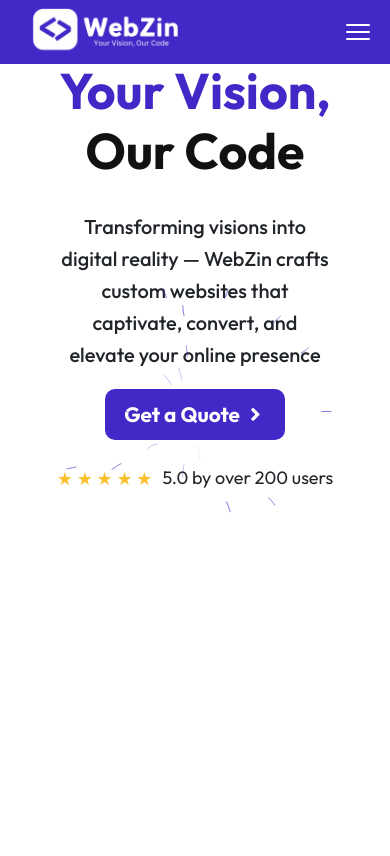
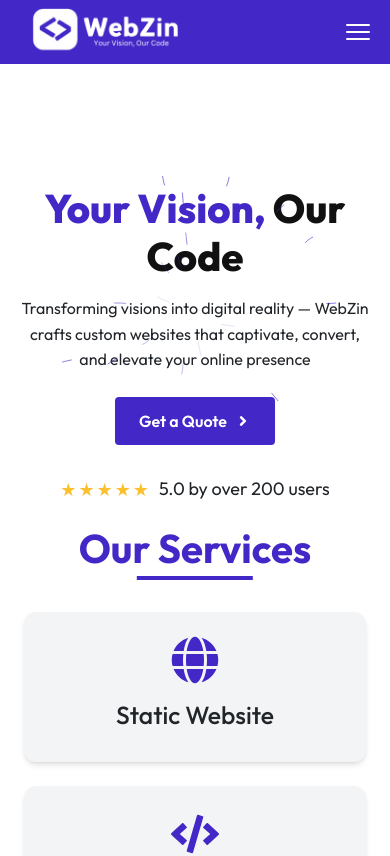
Before and after one commit to WebZin-Technologies/webzin, a React (Vite) app: page / in a window 390 px wide. Shown: the top 856 px of the page. Built offline with nearby package versions, Linux system fonts and the light colour scheme.

Commit message:
Services Cards Added

```diff
--- a/src/Components/Herosection/Herosection.css
+++ b/src/Components/Herosection/Herosection.css
@@ -1,80 +1,102 @@
-.herosection{
+.hero {
     width: 100%;
-    height: 100vh;
-    /* background: var(--primary); */
-    margin: 100px 0;
-}
-.btn-container{
-    display: flex;
-    justify-content: center;
-    align-items: center;
-}
-.btn-purple {
-  display: flex;
-  justify-content: center;
-  align-items: center;
-  gap: 5px;
-  margin-top: 18px;
+    position: relative;
+    padding: 120px 0 80px;
+
   }
 
-.header-section {
+  .hero__content {
     display: flex;
-    justify-content: center;
+    flex-direction: column;
     align-items: center;
+    text-align: center;
+    max-width: 1200px;
+    margin: 0 auto;
+    padding: 0 20px;
   }
 
-.hero-header {
-    font-weight: bolder;
-    font-size: 60px;
+  .hero__title {
+    font-weight: 800;
+    font-size: clamp(2.5rem, 5vw, 3.75rem);
     color: var(--primary);
-    margin-bottom: 30px;
-    text-align: center;
+    margin-bottom: 1.5rem;
+    line-height: 1.2;
   }
-.hero-header span{
+
+  .hero__title span {
     color: var(--black);
   }
-.hero-subtitle {
-    display: flex;
-    justify-content: center;
-    align-items: center;
 
-}
-.hero-subtitle h6{
-    font-size: 20px;
-    text-align: center;
-    padding: 0 20px;
+  .hero__subtitle {
+    font-size: clamp(1rem, 2vw, 1.25rem);
     max-width: 600px;
-    width: 90%;
-    margin: 0 auto;
+    margin: 0 auto 2rem;
     line-height: 1.6;
-}
-.rating-hero {
-    display: flex;
-    justify-content: center;
-    align-items: center;
-    gap: 10px;
+    color: var(--text-color);
   }
 
-.rating-text {
-    font-size: 18px;
+  .hero__cta {
+    display: inline-flex;
+    align-items: center;
+    gap: 0.5rem;
+    padding: 0.75rem 1.5rem;
+    background: var(--primary);
+    color: white;
+    border-radius: 4px;
+    font-weight: 600;
+    transition: transform 0.2s, box-shadow 0.2s;
+    margin-bottom: 1rem;
+  }
+
+  .hero__cta:hover {
+    transform: translateY(-2px);
+    box-shadow: 0 4px 12px rgba(0, 0, 0, 0.1);
+  }
+
+  .hero__cta-icon {
+    transition: transform 0.2s;
+  }
+
+  .hero__cta:hover .hero__cta-icon {
+    transform: translateX(2px);
+  }
+
+  .hero__rating {
+    display: flex;
+    align-items: center;
+    gap: 0.5rem;
+  }
+
+  .hero__stars {
+    color: #fbc02d;
+    font-size: 1.125rem;
+    letter-spacing: 2px;
+  }
+
+  .hero__rating-text {
+    font-size: 1.125rem;
+    color: var(--text-color);
     margin-top: 14px;
   }
 
-.stars {
-    color: #fbc02d;
-    font-size: 18px;
-}
+  /* Responsive adjustments */
   @media (max-width: 768px) {
-    .hero-header {
-        font-size: 50px;
-        display: flex;
-        flex-direction: column;
-        align-items: center;
-      }
-      .herosection {
-        margin: 0;
-        padding-top: 120px; /* or height of your navbar */
-        height: calc(100vh - 120px); /* avoid overflow */
+    .hero {
+      padding-top: 100px;
     }
 
+    .hero__title {
+      margin-bottom: 1rem;
     }
+  }
+
+  @media (max-width: 480px) {
+    .hero {
+      padding-top: 120px;
+      padding-bottom: 60px;
+    }
+
+    .hero__subtitle {
+      margin-bottom: 1.5rem;
+    }
+  }
--- a/src/Components/Herosection/Herosection.jsx
+++ b/src/Components/Herosection/Herosection.jsx
@@ -1,32 +1,34 @@
-import React from 'react'
-import './Herosection.css'
+import React from 'react';
 import { FaAngleRight } from "react-icons/fa";
 import { BackgroundLines } from '../Ui/background-lines';
+import './HeroSection.css';
 
-function Herosection() {
+const HeroSection = () => {
   return (
-    <BackgroundLines className="flex items-center justify-center w-full flex-col px-4 z-0">
-    <div className='herosection'>
+    <section className="hero">
+      <BackgroundLines>
+        <div className="hero__content">
+          <h1 className="hero__title">
+            Your Vision, <span>Our Code</span>
+          </h1>
 
-      <div className="header-section">
-        <h1 className="hero-header">Your Vision,<span>Our Code</span></h1>
-      </div>
+          <p className="hero__subtitle">
+            Transforming visions into digital reality — WebZin crafts custom websites
+            that captivate, convert, and elevate your online presence
+          </p>
 
-      <div className="hero-subtitle">
-        <h6>Transforming visions into digital reality — WebZin crafts custom websites that captivate, convert, and elevate your online presence</h6>
-      </div>
+          <button className="hero__cta">
+            Get a Quote <FaAngleRight className="hero__cta-icon" />
+          </button>
 
-      <div className="btn-container">
-      <button className="btn-purple">Get a Quote <FaAngleRight/> </button>
-      </div>
+          <div className="hero__rating">
+            <div className="hero__stars">★★★★★</div>
+            <p className="hero__rating-text">5.0 by over 200 users</p>
+          </div>
+        </div>
+      </BackgroundLines>
+    </section>
+  );
+};
 
-      <div className="rating-hero">
-      <div className="stars">&#9733; &#9733; &#9733; &#9733; &#9733;</div>
-      <p className="rating-text">5.0 by over 200 users</p>
-      </div>
-    </div>
-     </BackgroundLines>
-  )
-}
-
-export default Herosection
+export default HeroSection;
--- a/src/Components/ServicesCards/ServicesCards.css
+++ b/src/Components/ServicesCards/ServicesCards.css
@@ -0,0 +1,46 @@
+
+.section-title::after{
+    content: "";
+    position: absolute;
+    left: 50%;
+    bottom: 0;
+    transform: translateX(-50%);
+    width: 50%; /* Controls underline length */
+    height: 4px;
+    background-color: #4328c7;
+    transition: width 0.3s ease;
+}
+.section-title:hover::after{
+    width: 70%;
+
+}
+.services-cards{
+    margin-top: -40px;
+}
+/* .services-cards-container{
+    display: flex;
+    justify-content: center;
+    align-items: center;
+    gap: 20px;
+    flex-wrap: wrap;
+    margin-top: 20px;
+}
+.service-card{
+    width: 220px;
+    height: 120px ;
+    background-color: var(--card);
+    border-radius: 10px;
+    padding: 20px;
+}
+.services-icon{
+    color: #4328c7;
+    font-size: 40px;
+    text-align: center;
+    display: flex;
+    justify-content: center;
+    align-items: center;
+}
+.services-subtitle{
+    font-size: 28px;
+    margin: 13px 0;
+} */
--- a/src/Components/ServicesCards/ServicesCards.jsx
+++ b/src/Components/ServicesCards/ServicesCards.jsx
@@ -1,11 +1,38 @@
-import React from 'react'
+import React from 'react';
+import { FaGlobe, FaCode, FaShoppingCart, FaPalette, FaTools, FaPencilRuler } from 'react-icons/fa';
 import './ServicesCards.css'
 function ServicesCards() {
+  const services = [
+    { id: 1, name: "Static Website", icon: <FaGlobe /> },
+    { id: 2, name: "Dynamic Website", icon: <FaCode /> },
+    { id: 3, name: "E-Commerce Website", icon: <FaShoppingCart /> },
+    { id: 4, name: "Web UI Design", icon: <FaPalette /> },
+    { id: 5, name: "Web Maintenance & Support", icon: <FaTools /> },
+    { id: 6, name: "Logo Design", icon: <FaPencilRuler /> }
+  ];
+
   return (
-    <div>
+    <div className="max-w-7xl mx-auto px-4 py-12 mt-16 sm:mt-24 services-cards">
+      <div className="text-center mb-12 relative">
+      <h1 className="text-3xl font-bold text-[#4328c7] section-title inline-block relative">
+  Our Services
+</h1>
 
+      </div>
+
+      <div className="grid grid-cols-1 sm:grid-cols-1 md:grid-cols-2 lg:grid-cols-3 gap-6 ">
+        {services.map((service) => (
+          <div
+            key={service.id}
+            className="bg-gray-100 rounded-xl p-4  shadow-md text-center hover:scale-105 transition-transform duration-300"
+          >
+            <div className="text-5xl mx-auto w-fit  text-[#4328c7] mb-3">{service.icon}</div>
+            <h2 className="text-lg font-semibold">{service.name}</h2>
+          </div>
+        ))}
+      </div>
     </div>
-  )
+  );
 }
 
-export default ServicesCards
+export default ServicesCards;
--- a/src/Pages/Home.jsx
+++ b/src/Pages/Home.jsx
@@ -1,16 +1,16 @@
 import React from 'react'
 import NavbarSection from '../Components/NavbarSection/NavbarSection'
-import Herosection from '../Components/Herosection/Herosection'
 import ServicesCards from '../Components/ServicesCards/ServicesCards'
 import Testimonial from '../Components/Testimonial/Testimonial'
 import Faq from '../Components/Faq/Faq'
 import FooterSection from '../Components/FooterSection/FooterSection'
+import HeroSection from '../Components/Herosection/Herosection'
 
 function Home() {
   return (
     <div>
       <NavbarSection/>
-      <Herosection/>
+      <HeroSection/>
       <ServicesCards/>
       <Testimonial/>
       <Faq/>
--- a/src/index.css
+++ b/src/index.css
@@ -46,9 +46,12 @@ html , body{
   box-shadow: 0 4px 12px rgba(67, 40, 199, 0.3);
 }
 .section-title {
-  font-size: 2rem;
+  font-size: 2.5rem;
   font-weight: 700;
   text-align: center;
   margin-bottom: 2rem;
   color: var(--primary);
+  display: inline-block;
+  position: relative;
+  padding-bottom: 8px;
 }
```
Also changed, not shown: src/Components/NavbarSection/NavbarSection.jsx (+22 -21 lines). Lines whose indentation alone changed are shown as unchanged.
